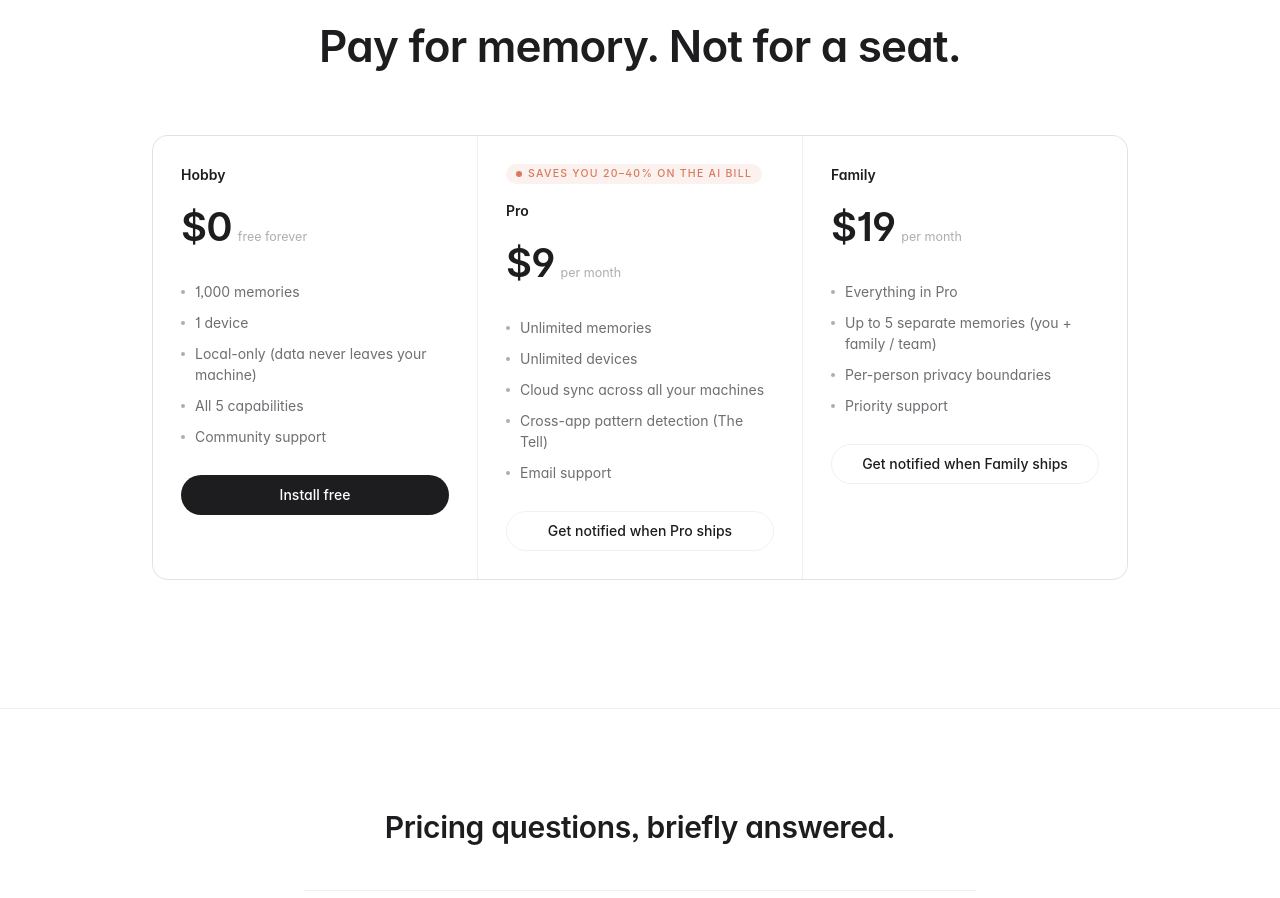
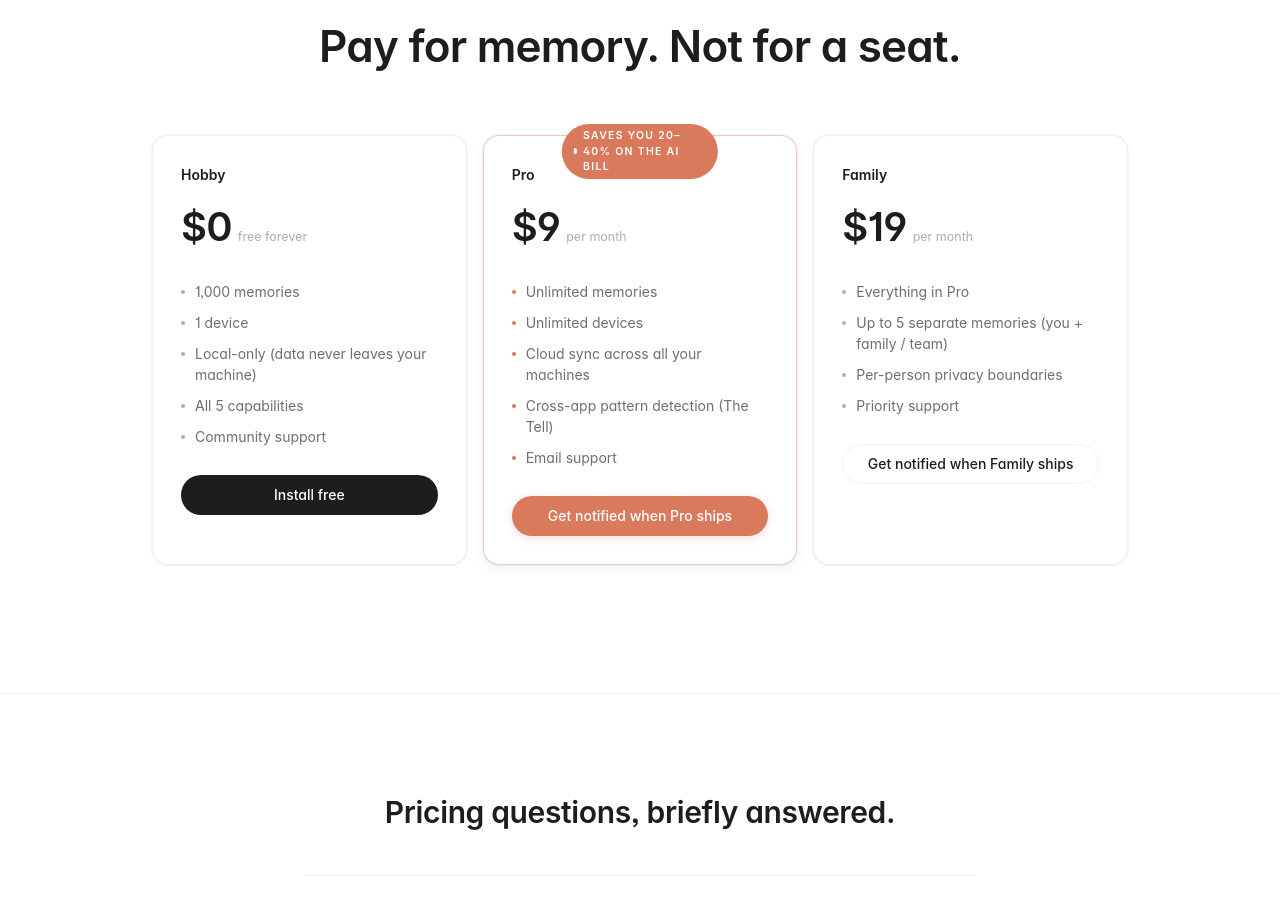
Before and after one commit to zachsaws/continuum, a React (Vite) app: page / in a window 1280 px wide. Shown: the part 8581-9479 px from the top of the page. Built offline with nearby package versions, Linux system fonts and the light colour scheme.

Commit message:
v20: Pricing refactor — individual cards, Pro elevated (scale 1.03x + accent border + lift badge), peach CTA, hover lift animation

```diff
--- a/src/App.tsx
+++ b/src/App.tsx
@@ -995,12 +995,21 @@ function Pricing({ lang }: { lang: Lang }) {
           <h2 className="text-balance text-display-2 text-fg">{t.title}</h2>
         </div>
 
-        <div className="reveal mx-auto mt-16 grid max-w-5xl gap-px overflow-hidden rounded-2xl border border-border-subtle bg-border-subtle md:grid-cols-3">
-          {t.tiers.map((tier) => (
-            <div key={tier.name} className="relative flex flex-col bg-bg p-7">
-              {tier.name === "Pro" && (
-                <div className="mb-4 inline-flex w-fit items-center gap-1.5 rounded-full bg-accent/10 px-2.5 py-0.5 text-[10.5px] font-medium uppercase tracking-[0.12em] text-accent">
-                  <span className="h-1.5 w-1.5 rounded-full bg-accent" />
+        <div className="reveal mx-auto mt-16 grid max-w-5xl items-stretch gap-5 md:grid-cols-3 md:gap-4">
+          {t.tiers.map((tier) => {
+            const isPro = tier.name === "Pro";
+            return (
+              <div
+                key={tier.name}
+                className={`reveal group relative flex flex-col rounded-2xl border bg-white p-7 transition-all duration-300 ease-out hover:-translate-y-1 hover:shadow-apple-3 ${
+                  isPro
+                    ? "border-accent/40 shadow-apple-2 md:scale-[1.03]"
+                    : "border-border-subtle shadow-apple-1"
+                }`}
+              >
+                {isPro && (
+                  <div className="absolute -top-3 left-1/2 -translate-x-1/2 inline-flex items-center gap-1.5 rounded-full bg-accent px-3 py-1 text-[10.5px] font-semibold uppercase tracking-[0.12em] text-white shadow-sm">
+                    <span className="h-1.5 w-1.5 rounded-full bg-white" />
                     {t.highlight}
                   </div>
                 )}
@@ -1014,15 +1023,21 @@ function Pricing({ lang }: { lang: Lang }) {
                 <ul className="mt-6 space-y-2.5 text-[14px] text-fg-muted">
                   {tier.features.map((f) => (
                     <li key={f} className="flex gap-2.5">
-                    <span className="mt-[9px] inline-block h-1 w-1 flex-none rounded-full bg-fg-dim" />
+                      <span
+                        className={`mt-[9px] inline-block h-1 w-1 flex-none rounded-full ${
+                          isPro ? "bg-accent" : "bg-fg-dim"
+                        }`}
+                      />
                       <span>{f}</span>
                     </li>
                   ))}
                 </ul>
                 <a
                   href={GITHUB_URL}
-                className={`mt-7 h-10 rounded-full text-[14px] font-medium transition-all inline-flex items-center justify-center active:scale-[0.97] ${
-                  tier.name === "Hobby"
+                  className={`mt-7 inline-flex h-10 items-center justify-center rounded-full text-[14px] font-medium transition-all active:scale-[0.97] ${
+                    isPro
+                      ? "bg-accent text-white hover:bg-accent-deep shadow-[0_2px_8px_rgba(217,122,92,0.25)]"
+                      : tier.name === "Hobby"
                       ? "bg-fg text-bg hover:bg-fg/90"
                       : "border border-border-subtle text-fg hover:bg-fg/[0.04]"
                   }`}
@@ -1030,7 +1045,8 @@ function Pricing({ lang }: { lang: Lang }) {
                   {tier.cta}
                 </a>
               </div>
-          ))}
+            );
+          })}
         </div>
       </div>
     </section>
```
Also changed, not shown: .verify-v19.mjs (added), 5 other files (tests, documents, lock files or other folders). Lines whose indentation alone changed are shown as unchanged.
